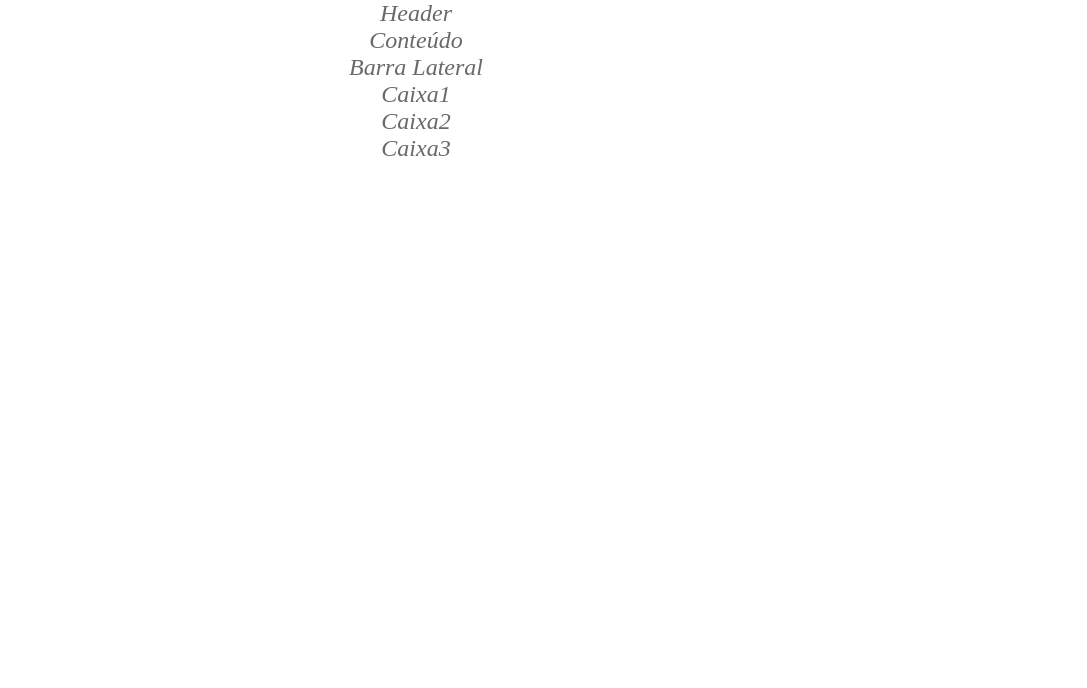
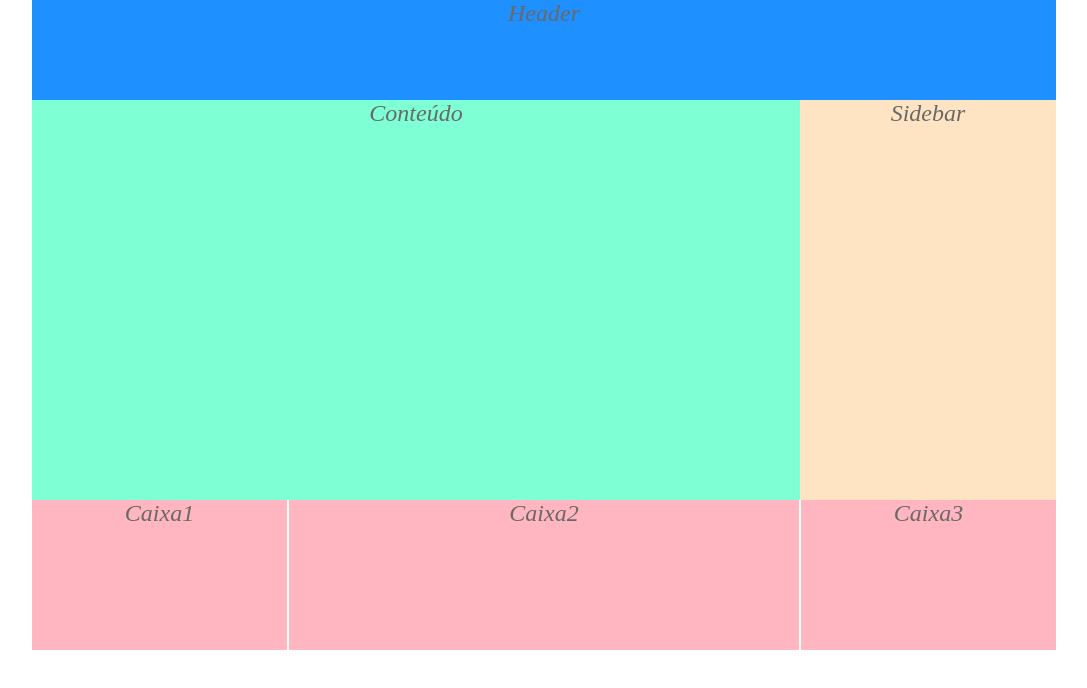
Before and after one commit to Filipeck/StartSe_tech-academy, a plain HTML site: page CSS/Flexbox e Grid/grid.html in a window 1280 px wide. Shown: the whole page, without its empty margins (96-1183 px from the left). Drawn offline with Linux system fonts and the light colour scheme.

Commit message:
grid att

```diff
--- a/CSS/Flexbox e Grid/grid.css
+++ b/CSS/Flexbox e Grid/grid.css
@@ -10,4 +10,47 @@ p{
 
 .grind-container{
     width: 80%;
+    margin: 0 auto;
+    display: grid;
+    grid-template-columns: 3fr 1fr;
+    grid-template-rows: 100px 400px 150px; /*100px é para o header, 400px paraa section e 150 px para o footer*/
+    grid-template-areas: "header header"
+                         "section sidebar" /*como os elementos ficarão dispostos na página*/
+                         "footer footer";
+    border-collapse: collapse;
 }
+
+header{
+    grid-area: header;
+    background-color: dodgerblue;
+}
+
+section{
+    grid-area: section;
+    background-color: aquamarine;
+}
+
+aside{
+    grid-area: sidebar;
+    background-color: bisque;
+}
+
+footer{
+    grid-area: footer;
+    display: flex;
+    justify-content: space-evenly;
+}
+
+.caixa1, .caixa2, .caixa3{
+    width: 25%;
+    background-color: lightpink;
+}
+
+.caixa2{
+    width: 50%;
+    margin: 0 2px;
+}
+
+.caixa3{
+    margin: 0;
+}
--- a/CSS/Flexbox e Grid/grid.html
+++ b/CSS/Flexbox e Grid/grid.html
@@ -11,7 +11,7 @@
     <div class="grind-container">
         <header>Header</header>
         <section><p>Conteúdo</p></section>
-        <aside><p>Barra Lateral</p></aside>
+        <aside><p>Sidebar</p></aside>
         <footer>
             <div class="caixa1"><p>Caixa1</p></div>
             <div class="caixa2"><p>Caixa2</p></div>
```
